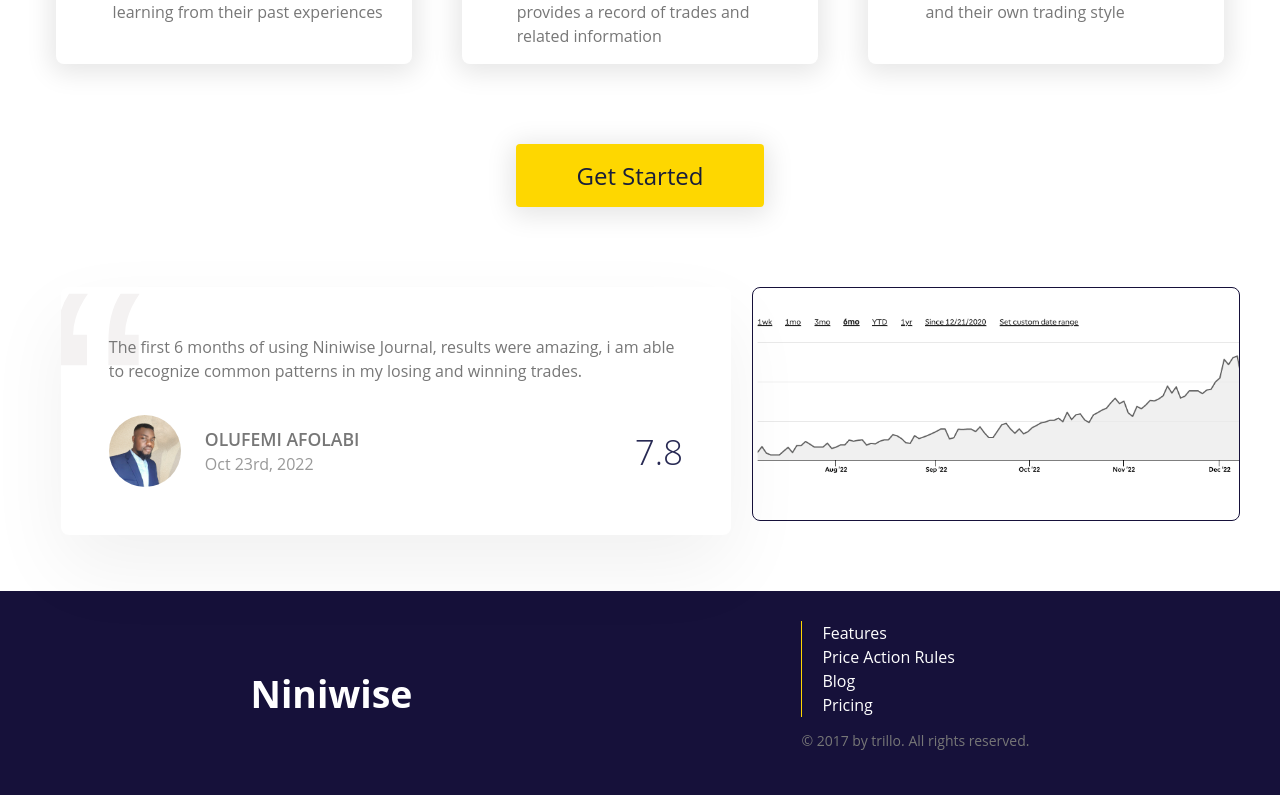
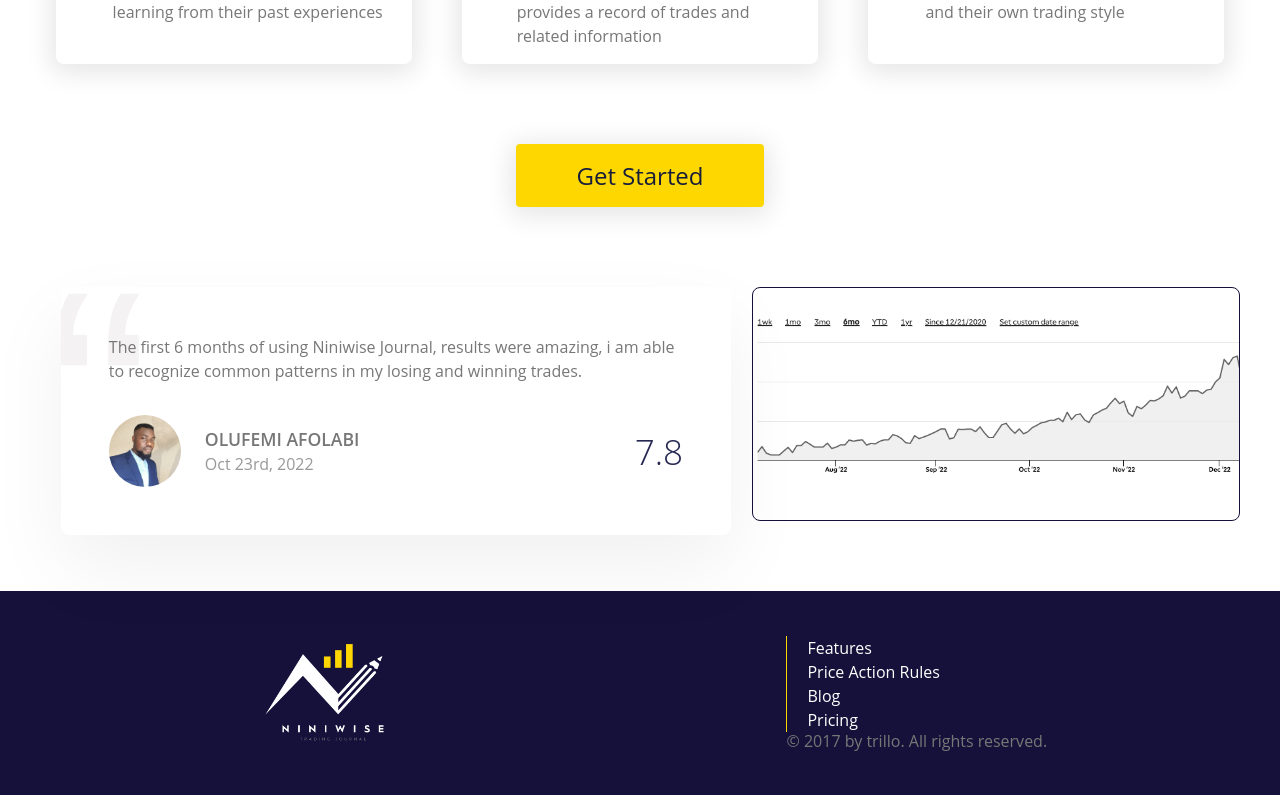
Before and after one commit to olufemi424/niniwise-promo, a React (Create React App) app: page / in a window 1280 px wide. Shown: the part 1968-2765 px from the top of the page. Built offline with nearby package versions, Linux system fonts and the light colour scheme.

Commit message:
PROMO-103 ~ update footer logo

```diff
--- a/src/components/Footer.js
+++ b/src/components/Footer.js
@@ -5,7 +5,13 @@
         <footer className="footer">
             <div className="footer__container">
                 <div className="footer__aside">
-                    <h3>Niniwise</h3>
+                    <a href="/">
+                        <img
+                            className="footer__img"
+                            src={ logo }
+                            alt="Niniwise journal"
+                        />
+                    </a>
                 </div>
                 <div className="footer__content">
                     <ul>
--- a/src/styles/_footer.scss
+++ b/src/styles/_footer.scss
@@ -1,24 +1,25 @@
 .footer {
     background-color: var(--background-color-dark);
+    padding-block: 32px;
     margin-top: auto;
-    padding-block: 32px;
 
     .footer__container {
-        align-items: center;
-        display: flex;
-        height: 140px;
-        justify-content: space-around;
         margin: 0 auto;
         padding-inline: 16px;
+        display: flex;
+        align-items: center;
+        justify-content: space-around;
+        height: 140px;
 
         @media (min-width: 576px){
             max-width: 1200px;
         }
     }
 
-    &__aside {
-        color: var(--color-white);
-        font-size: 32px;
+    &__img {
+        width: 200px;
+        object-fit: cover;
+        border-radius: 8px;
     }
 
     &__content {
@@ -27,8 +28,8 @@
 
         a {
             color: var(--color-white);
+            text-decoration: none;
             line-height: 1.5;
-            text-decoration: none;
 
             &:hover {
                 color: #FED700;
@@ -37,14 +38,9 @@
 
         ul {
             border-left: 1px solid #FED700;
+            padding-left: 20px;
             list-style: none;
             margin: 0;
-            padding-left: 20px;
         }
     }
-
-    &__legal {
-        font-size: 14px;
-        margin-block: 16px;
-    }
 }
```
